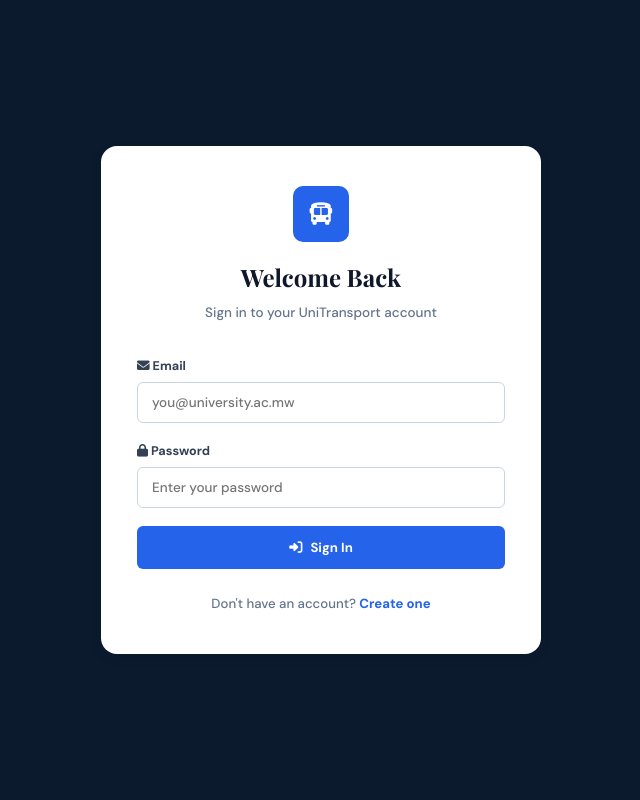
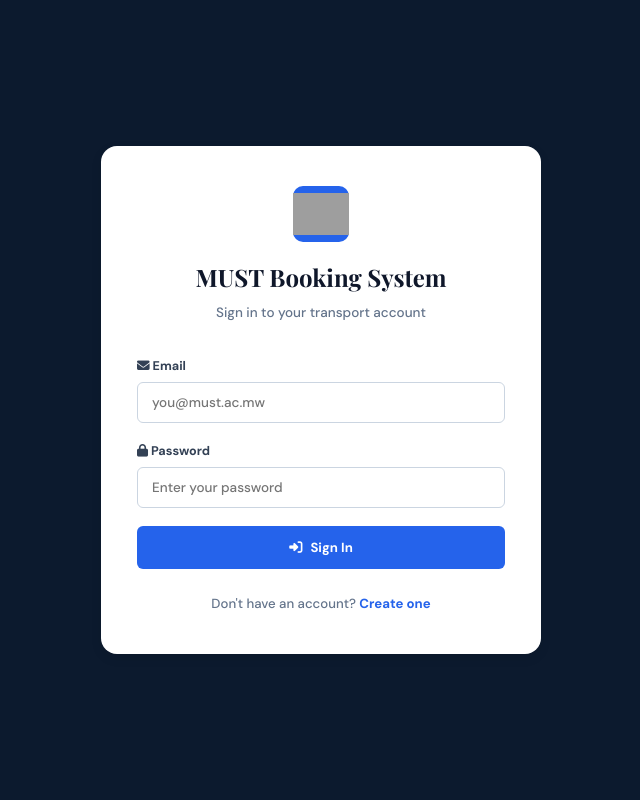
Before and after one commit to Harry467-lang/MUST-TRANSPORT-BOOKING-SYSTEM, a PHP site: page /login.php in a window 1280 px wide. Shown: the whole page, without its empty margins (319-959 px from the left). Run offline with PHP 8.4, Linux system fonts and the light colour scheme; grey boxes are pictures that could not be loaded.

Commit message:
Update login.php

```diff
--- a/login.php
+++ b/login.php
@@ -20,15 +20,15 @@
 $pageTitle = 'Login';
 ?>
 <!DOCTYPE html><html lang="en"><head><meta charset="UTF-8"><meta name="viewport" content="width=device-width, initial-scale=1.0">
-<title>Login — UniTransport</title><link rel="stylesheet" href="style.css">
+<title>Login - MUST Booking System</title><link rel="stylesheet" href="style.css">
 <link rel="stylesheet" href="https://cdnjs.cloudflare.com/ajax/libs/font-awesome/6.5.1/css/all.min.css">
 <link href="https://fonts.googleapis.com/css2?family=DM+Sans:opsz,wght@9..40,300;9..40,500;9..40,700&family=Playfair+Display:wght@600;700&display=swap" rel="stylesheet">
 </head><body>
 <div class="auth-page"><div class="auth-card">
-    <div class="auth-header"><div class="auth-logo"><i class="fas fa-bus"></i></div><h1>Welcome Back</h1><p>Sign in to your UniTransport account</p></div>
+    <div class="auth-header"><div class="auth-logo"><img src="assets/logoMUST.png alt= "MUST logo"></div><h1>MUST Booking System</h1><p>Sign in to your transport account</p></div>
     <?php if ($error): ?><div class="alert alert-error"><i class="fas fa-exclamation-circle"></i> <?= sanitize($error) ?></div><?php endif; ?>
     <form method="POST">
-        <div class="form-group"><label><i class="fas fa-envelope"></i> Email</label><input type="email" name="email" class="form-control" placeholder="you@university.ac.mw" value="<?= sanitize($_POST['email'] ?? '') ?>" required></div>
+        <div class="form-group"><label><i class="fas fa-envelope"></i> Email</label><input type="email" name="email" class="form-control" placeholder="you@must.ac.mw" value="<?= sanitize($_POST['email'] ?? '') ?>" required></div>
         <div class="form-group"><label><i class="fas fa-lock"></i> Password</label><input type="password" name="password" class="form-control" placeholder="Enter your password" required></div>
         <button type="submit" class="btn btn-primary" style="width:100%;justify-content:center;padding:13px;"><i class="fas fa-sign-in-alt"></i> Sign In</button>
     </form>
```
